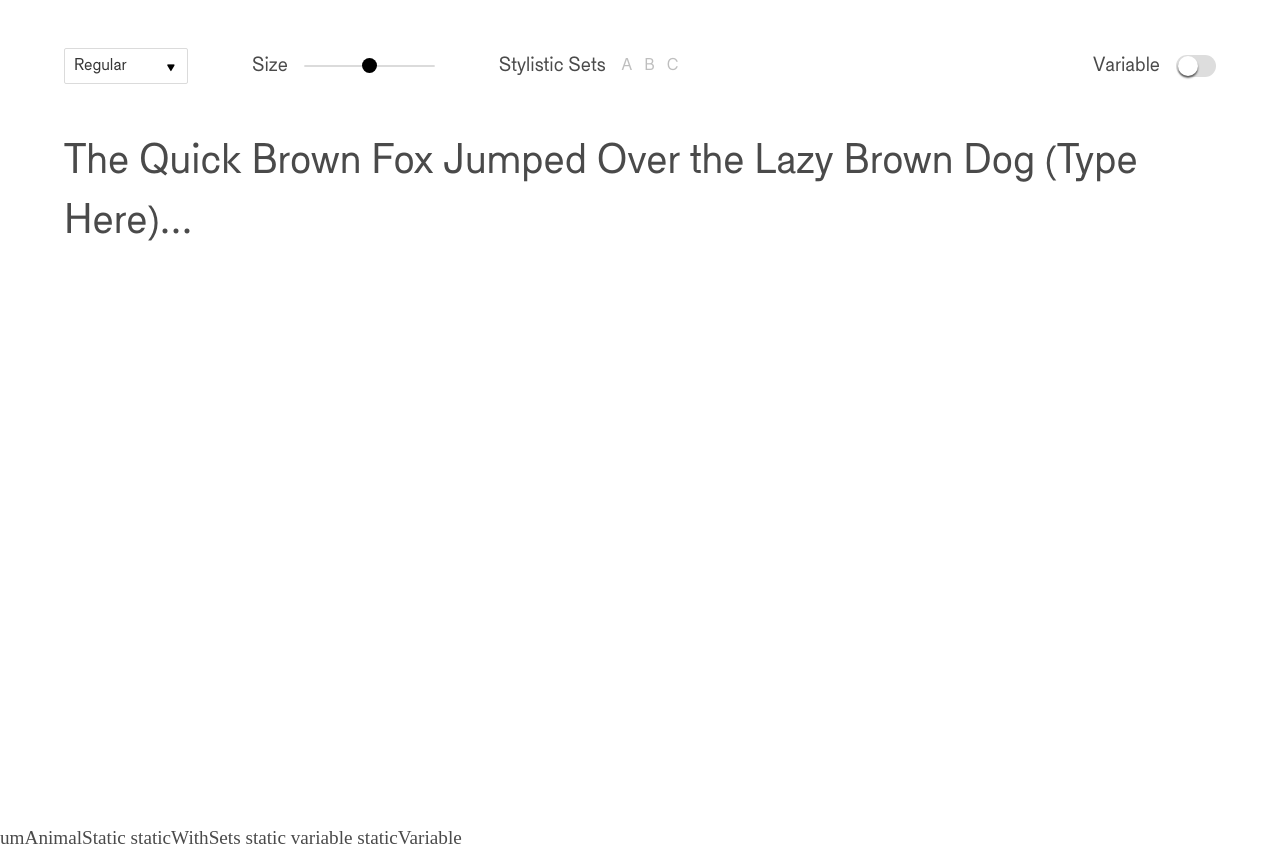
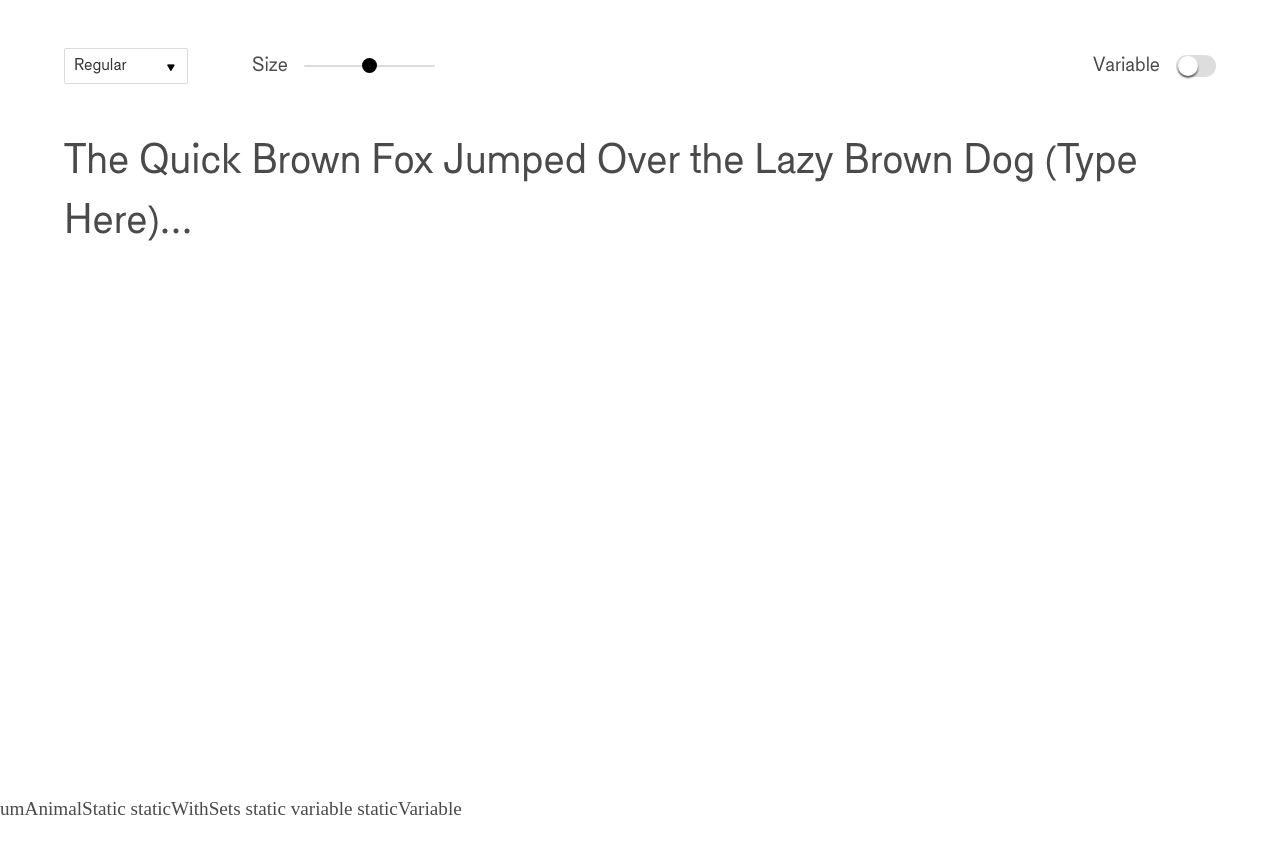
Before and after one commit to Metajake/variable-font, a website: page index.pug in a window 1280 px wide. After the commit the page ends 824 px from the top, so only its background shows below. Drawn offline with nearby package versions, Linux system fonts and the light colour scheme; files that its build step writes are made by us from their sources.

Commit message:
Toggle Font Selection.

```diff
--- a/index.pug
+++ b/index.pug
@@ -13,18 +13,10 @@ html(lang="en")
 
   body
     div.is-fixed-top
-      .section#font-controls.is-paddingless-bottom.has-padding-1-top-mobile
+      .section#font-controls.has-padding-1-top-mobile
         .container
           .columns.is-variable.is-8.is-multiline.is-vcentered
             #font-type.column.is-narrow
-              // This form gets erased and replaced with JS driven content
-              form
-                .field
-                  .control.is-extended
-                    .select.is-fullwidth-mobile
-                      select#select-style.select-field
-                        option(value="Animal-reg") Regular
-                        option(value="Animal-demi") Demi Bold
             #font-properties.column.is-narrow
               form.is-flex.has-align-center
                 p.has-margin-right.is-hidden-touch Size
@@ -33,15 +25,6 @@ html(lang="en")
             .column.is-full-mobile
               .columns.is-mobile.is-vcentered.is-variable.is-0-mobile
                 #font-sets.column.is-half-mobile.is-narrow
-                  form.is-flex
-                    p.has-margin-right Stylistic&nbsp;Sets
-                    .field.is-grouped
-                      .control.is-flex.has-align-center
-                        a.is-disabled A
-                      .control.is-flex.has-align-center
-                        a.is-disabled B
-                      .control.is-flex.has-align-center
-                        a.is-disabled C
                 #font-toggle.column.is-half-mobile
                   form.is-flex.has-align-center.is-pulled-right
                     p.has-margin-right Variable
--- a/static/css/base.styl
+++ b/static/css/base.styl
@@ -92,6 +92,7 @@ select::-ms-expand
   .select select
     height:2em
 
+//--- Property Range Sliders ----//
 input[type="range"]
   height:1px
   &.input
@@ -167,11 +168,7 @@ switchHeight = 22px
   &:before
     border-radius: 50%
 
-#font-selection
-  ul
-    li
-      display:inline
-
+//--- After Controls---//
 #font-display
   margin-top:288px
 @media screen and (min-width:769px)
@@ -191,6 +188,11 @@ switchHeight = 22px
     /* font-variation-settings: "wght" 459, "ital" 25 */
     &:focus
       outline:none !important
+
+#font-selection
+  ul
+    li
+      display:inline
 
 //----------HELPERS--------------//
 div.is-fixed-top
--- a/static/js/base_ui.js
+++ b/static/js/base_ui.js
@@ -13,7 +13,6 @@ var body = document.body,
     rangeSliderSize = document.querySelector('#range-size'),
     editableText = document.querySelector('#text-area p'),
     fontChoices = document.querySelectorAll('#font-selection ul li')
-    selectedFont = fontChoices[0],
     selectedFontData = {}
     fontType = document.querySelector('#font-type');
     fontSets = document.querySelector('#font-sets');
@@ -23,7 +22,7 @@ function capitalize(string){
 }
 
 function setSelectedFontData(fontName){
-  return fontData[fontName.innerHTML]
+  return fontData[fontName]
 }
 
 function createElementWithAttributes(elementType, idName, classNames){
@@ -89,6 +88,11 @@ function initStylisticSetsForm(fontDataToInitFrom){
   }
 }
 
+function initFontControls(dataSet){
+  initStaticSelectionForms(dataSet)
+  initStylisticSetsForm(dataSet)
+}
+
 function initEditableTextEvents(){
   editableText.addEventListener('input', function(){
     if(editableText.innerHTML == ''){
@@ -105,9 +109,14 @@ window.addEventListener("load", function(e){
     editableText.style.fontSize = (this.value * 0.1) +"rem";
   }
 
-  selectedFontData = setSelectedFontData(selectedFont);
-  initStaticSelectionForms(selectedFontData)
-  initStylisticSetsForm(selectedFontData)
+  selectedFontData = setSelectedFontData(fontChoices[0].innerHTML);
+  initFontControls(selectedFontData)
+  initEditableTextEvents()
 
-  initEditableTextEvents()
+  fontChoices.forEach(function(choice){
+    choice.addEventListener('click',function(event){
+      selectedFontData = setSelectedFontData(event.target.innerHTML)
+      initFontControls(selectedFontData)
+    })
+  })
 })
--- a/static/js/fonts.js
+++ b/static/js/fonts.js
@@ -3,11 +3,43 @@ var fontData = {
     staticStyles: {
       hasStaticStyles: true,
       styles: {
-        one:{
+        0:{
+          styleName: 'regular',
+          styleValue: 'Animal-reg',
+          hasSubStyles: true,
+          subStyles: ['one','two']
+        }
+      }
+    },
+    staticProperties: ['size'],
+    styleSets: {
+      hasSets: false,
+      sets: []
+    },
+    variable: {
+      hasVariable: false,
+      variableProperties:[]
+    }
+  },
+  umAnimalStatic: {
+    staticStyles: {
+      hasStaticStyles: true,
+      styles: {
+        0:{
+          styleName: 'regular',
+          styleValue: 'Animal-reg',
           hasSubStyles: true,
           subStyles: ['one','two']
         },
-        two:{
+        1:{
+          styleName: 'Demi Bold',
+          styleValue: 'Animal-demi',
+          hasSubStyles: false,
+          subStyles: []
+        },
+        2:{
+          styleName: 'Black',
+          styleValue: 'Animal-black',
           hasSubStyles: false,
           subStyles: []
         }
@@ -19,11 +51,67 @@ var fontData = {
       sets: []
     },
     variable: {
-      hasVariable: true,
-      variableProperties:['width','italic','size']
+      hasVariable: false,
+      variableProperties:[]
     }
   },
-  umAnimalStatic: {
+  variable: {
+    staticStyles: {
+      hasStaticStyles: true,
+      styles: {
+        0:{
+          styleName: 'regular',
+          styleValue: 'Animal-reg',
+          hasSubStyles: true,
+          subStyles: ['one','two']
+        }
+      }
+    },
+    staticProperties: ['size'],
+    styleSets: {
+      hasSets: false,
+      sets: []
+    },
+    variable: {
+      hasVariable: true,
+      variableProperties:[]
+    }
+  },
+  static: {
+    staticStyles: {
+      hasStaticStyles: true,
+      styles: {
+        0:{
+          styleName: 'regular',
+          styleValue: 'Animal-reg',
+          hasSubStyles: true,
+          subStyles: ['one','two']
+        },
+        1:{
+          styleName: 'Demi Bold',
+          styleValue: 'Animal-demi',
+          hasSubStyles: false,
+          subStyles: []
+        },
+        2:{
+          styleName: 'Black',
+          styleValue: 'Animal-black',
+          hasSubStyles: false,
+          subStyles: []
+        }
+      }
+    },
+    staticProperties: ['size'],
+    styleSets: {
+      hasSets: false,
+      sets: []
+    },
+    variable: {
+      hasVariable: false,
+      variableProperties:[]
+    }
+  },
+  staticWithSets: {
     staticStyles: {
       hasStaticStyles: true,
       styles: {
@@ -56,47 +144,5 @@ var fontData = {
       hasVariable: false,
       variableProperties:[]
     }
-  },
-  variable: {
-    staticStyles: {
-      hasStaticStyles: false,
-    },
-    staticProperties: ['size'],
-    styleSets: {
-      hasSets: true,
-      sets: ['one','two','three']
-    },
-    variable: {
-      hasVariable: true,
-      variableProperties:['weight','italic']
-    }
-  },
-  UMAnimal: {
-    staticStyles: {
-      hasStaticStyles: true,
-      styles: {
-        black:{
-          hasSubStyles: false,
-          subStyles: []
-        },
-        demiBold:{
-          hasSubStyles: false,
-          subStyles: []
-        },
-        regular:{
-          hasSubStyles: false,
-          subStyles: []
-        }
-      }
-    },
-    staticProperties: ['size'],
-    styleSets: {
-      hasSets: false,
-      sets: []
-    },
-    variable: {
-      hasVariable: false,
-      variableProperties:[]
-    }
-  },
+  }
 }
```
Also changed, not shown: index.html, static/css/base.css.
